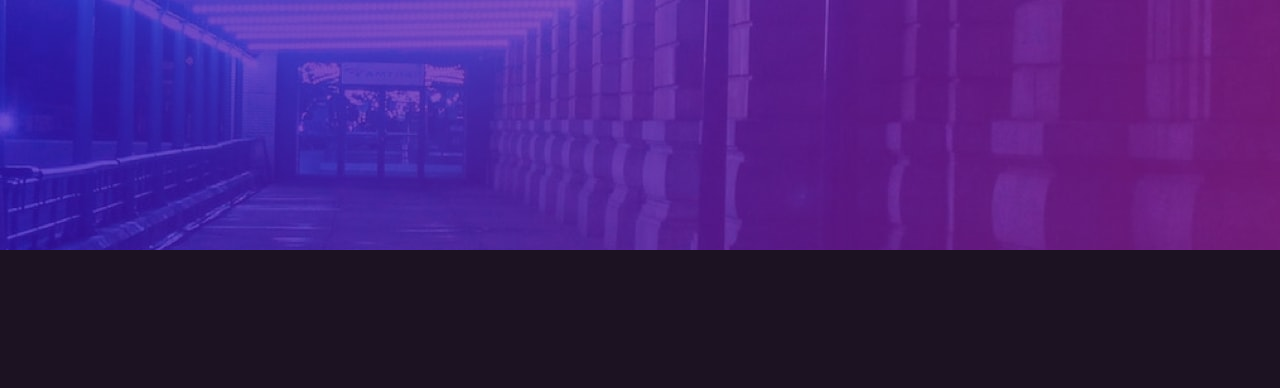
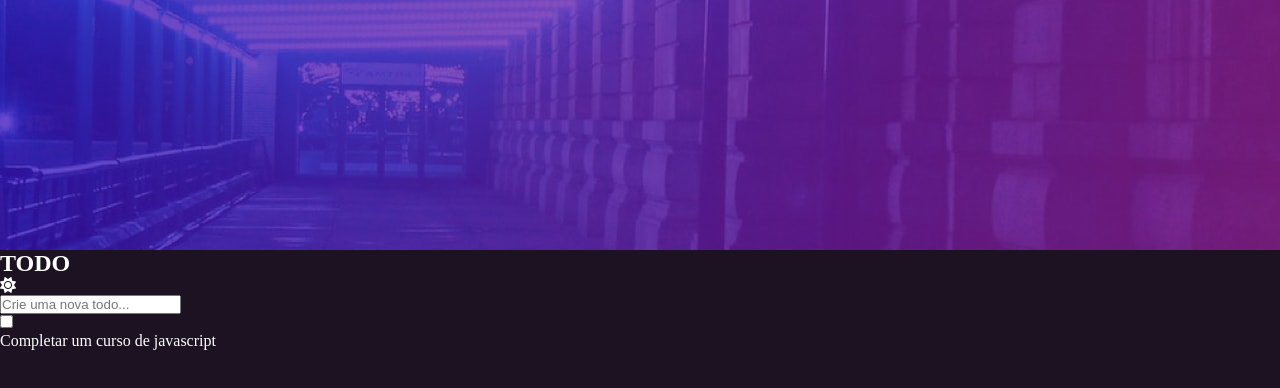
Before and after one commit to evaaldo/todo, a plain HTML site: page index.html in a window 1280 px wide. Drawn offline with Linux system fonts and the light colour scheme.

Commit message:
Início da criação da aba content

```diff
--- a/css/content.css
+++ b/css/content.css
@@ -0,0 +1,4 @@
+.content {
+    position: fixed;
+
+}
--- a/css/fundo.css
+++ b/css/fundo.css
@@ -1,3 +1,8 @@
+.fundo {
+    display: block;
+    z-index: 5;
+}
+
 .fundo__topo {
     background-image: url(/img/bg-desktop-dark.jpg);
     height: 250px;
--- a/index.html
+++ b/index.html
@@ -21,7 +21,19 @@
         </div>
     </section>
     <section class="content">
-
+        <div class="cabeca">
+            <h1 class="cabeca__titulo">TODO</h1>
+            <div class="cabeca__botao"><i class="fa-solid fa-sun"></i></div>
+        </div>
+        <div class="input">
+            <input type="text" placeholder="Crie uma nova todo...">
+        </div>
+        <div class="tarefas">
+            <div class="tarefas-tarefa">
+                <input type="checkbox" id="tarefas__checkbox">
+                <p class="tarefas__texto">Completar um curso de javascript</p>
+            </div>
+        </div>
     </section>
 </body>
 </html>
```
